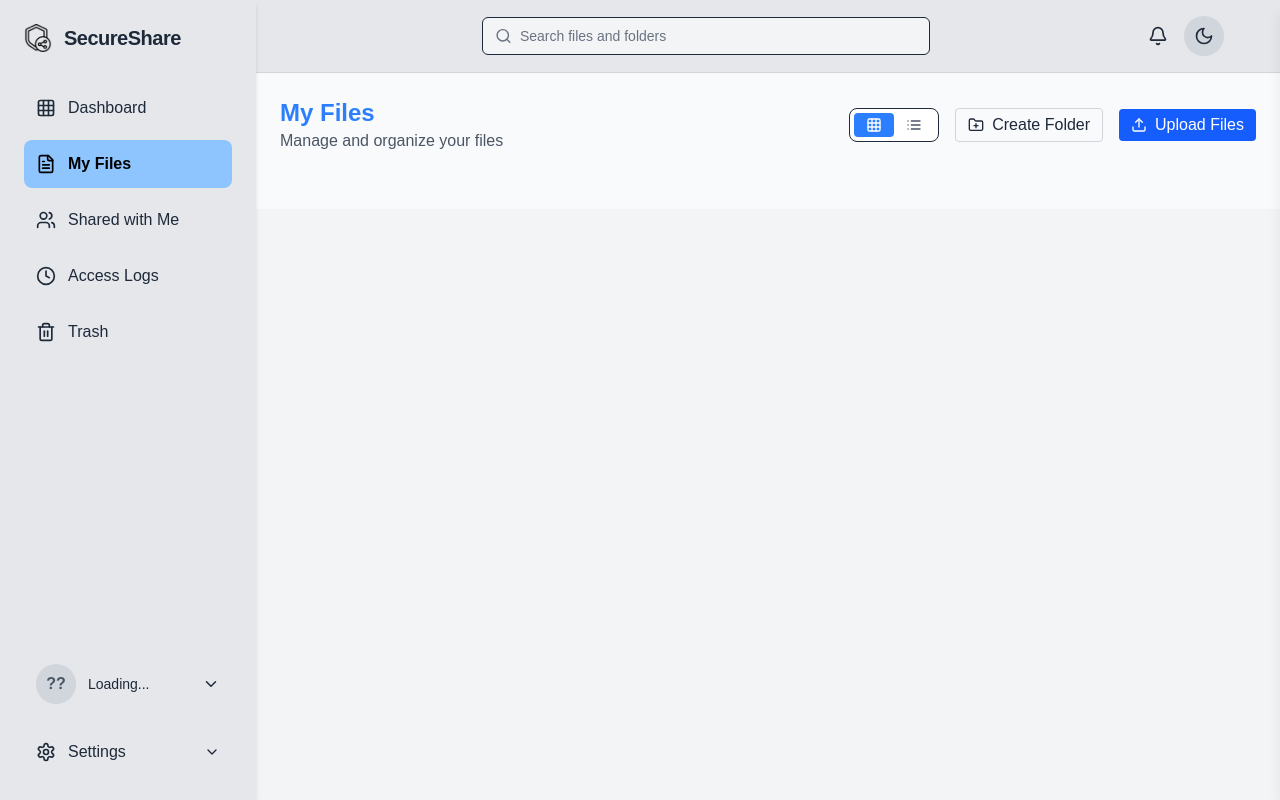
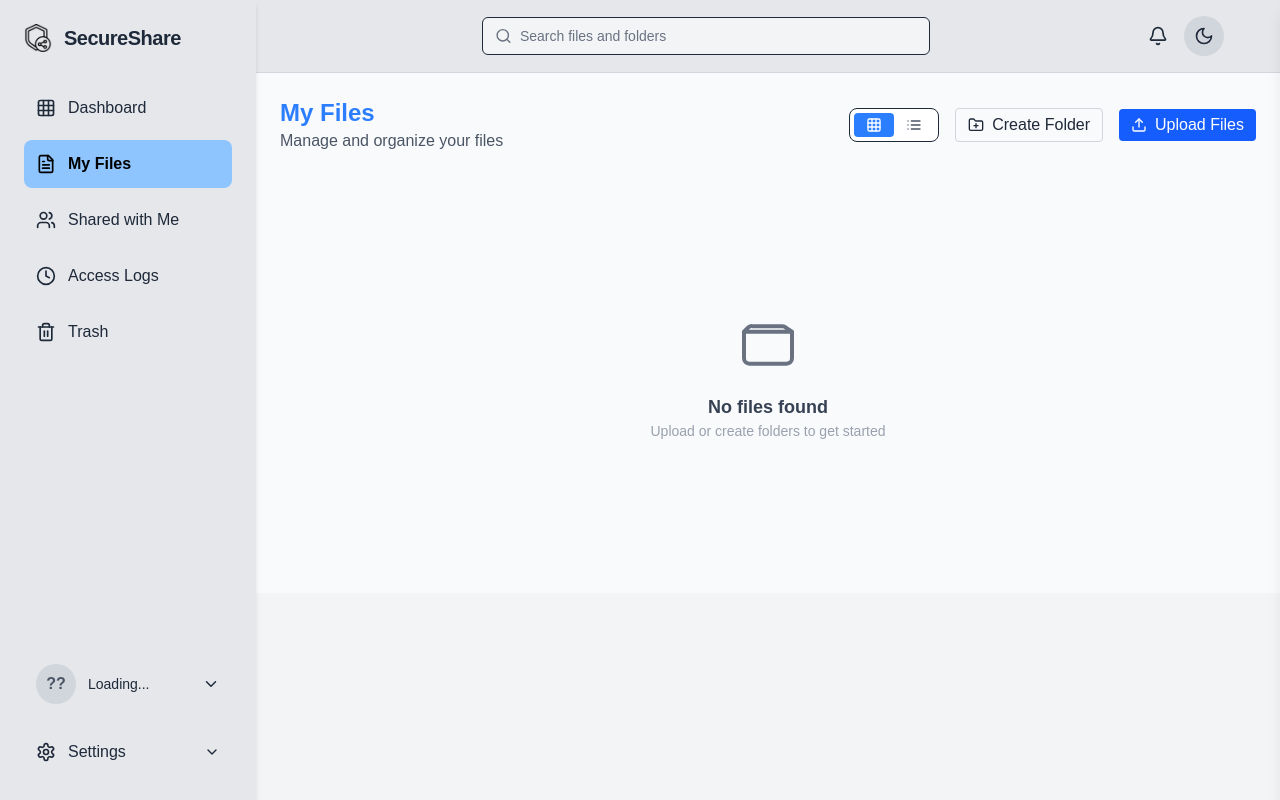
Before and after one commit to COS301-SE-2025/Secure-File-Sharing-Platform, a Next.js app in the folder sfsp-ui/: page /dashboard/myFilesV2 in a window 1280 px wide. Built offline with nearby package versions, Linux system fonts and the light colour scheme.

Commit message:
place holder for null reading in My Files V2

```diff
--- a/sfsp-ui/app/dashboard/myFilesV2/page.js
+++ b/sfsp-ui/app/dashboard/myFilesV2/page.js
@@ -400,7 +400,25 @@ export default function MyFiles() {
         </div>
 
         {/*File */}
-        {viewMode === "grid" ? (
+        {filteredFiles.length === 0 ? (
+          <div className="flex flex-col items-center justify-center h-96 text-center text-gray-700 dark:text-gray-500 dark:text-gray-400  rounded-lg p-10">
+            <svg
+              className="w-16 h-16 mb-4 text-gray-500 dark:text-gray-300"
+              fill="none"
+              stroke="currentColor"
+              strokeWidth={1.5}
+              viewBox="0 0 24 24"
+            >
+              <path
+                strokeLinecap="round"
+                strokeLinejoin="round"
+                d="M3 7l1.664-1.664A2 2 0 016.586 5H17.41a2 2 0 011.414.586L21 7m-18 0v10a2 2 0 002 2h14a2 2 0 002-2V7m-18 0h18"
+              />
+            </svg>
+            <h2 className="text-lg font-semibold">No files found</h2>
+            <p className="text-sm text-gray-400">Upload or create folders to get started</p>
+          </div>
+        ) : viewMode === "grid" ? (
           <FileGrid
             files={filteredFiles}
             onShare={openShareDialog}
@@ -423,6 +441,7 @@ export default function MyFiles() {
             onDoubleClick={handleOpenFullView}
           />
         )}
+
 
         {/* Dialogs */}
         <UploadDialog
```
